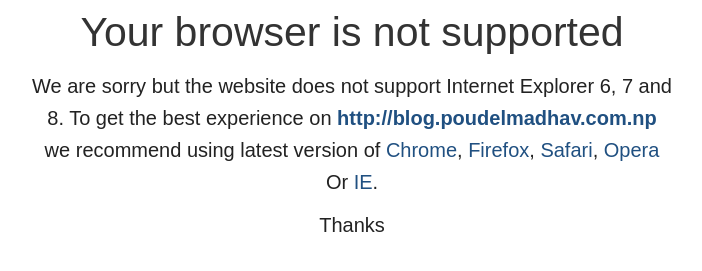
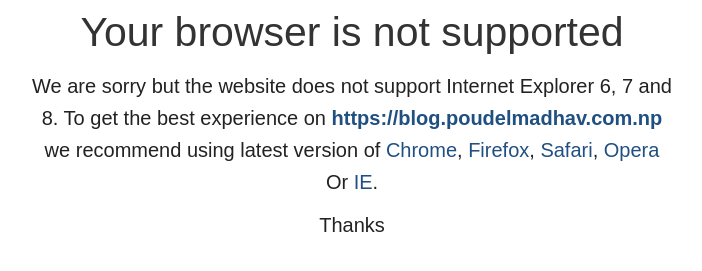
Before and after one commit to poudelmadhav/personal-blog, a Jekyll site: the page built from browser-warning/index.html, in a window 1280 px wide. Shown: the part 150-421 px from the top of the page, without its empty margins (288-990 px from the left). Built offline with Jekyll 4.4.1, drawn with Linux system fonts in a browser that asks for light colours; part of the change alters nothing that is shown.

Commit message:
Update _config.yml
http to https

```diff
--- a/_config.yml
+++ b/_config.yml
@@ -15,7 +15,7 @@ description: 'I am student of Computer Science and Information Technology at Tri
 
 '
 baseurl:
-url: http://blog.poudelmadhav.com.np
+url: https://blog.poudelmadhav.com.np
 logourl: "/assets/images/logo.png"
 author: Madhav Paudel
 author_thumbnail: "/assets/images/avatar.jpg"
```
